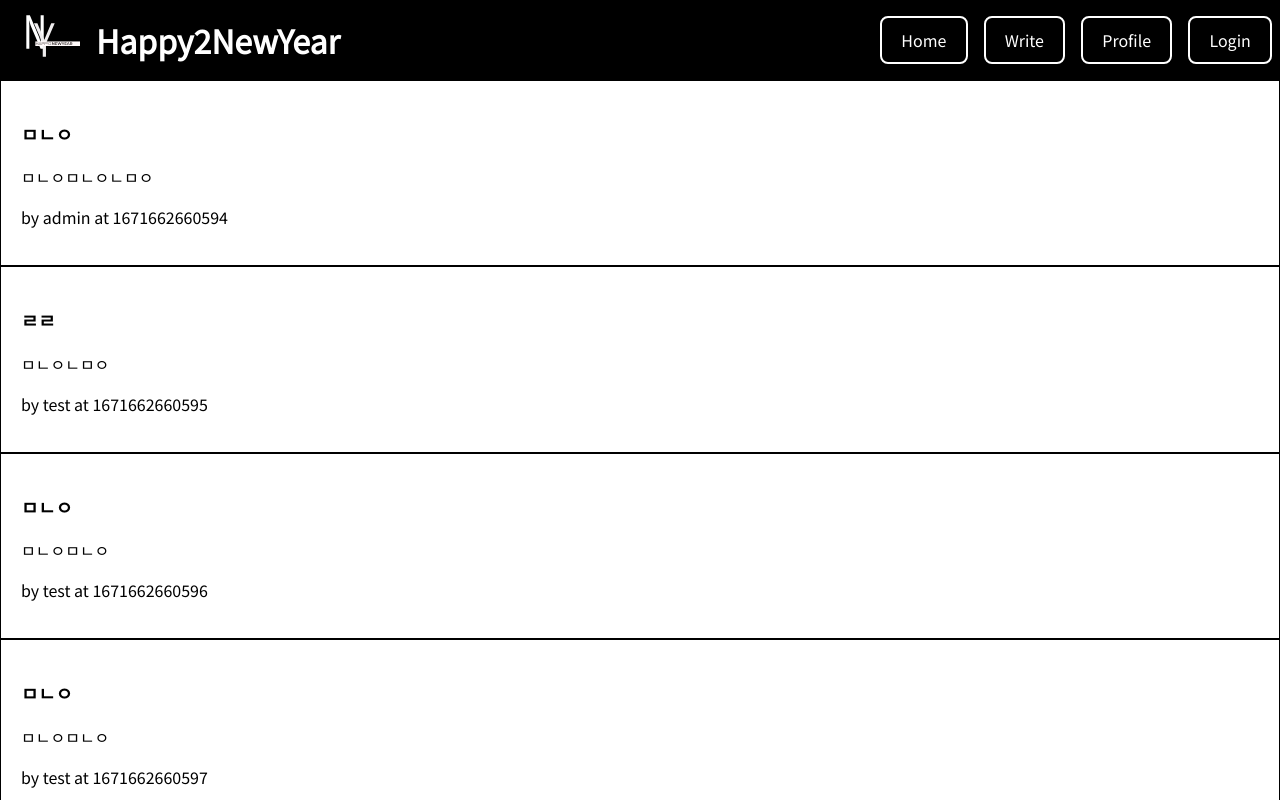
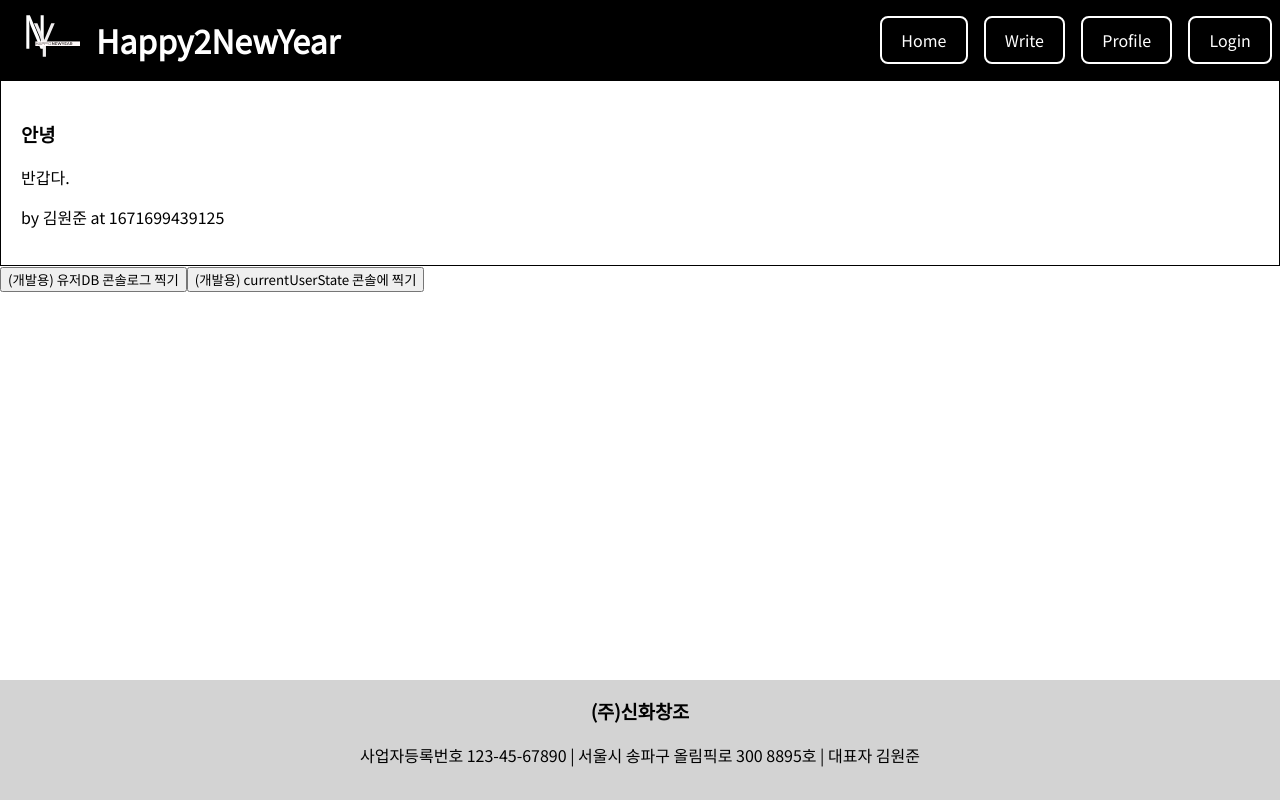
Before and after one commit to themrsung/b2-react-crud, a React (Create React App) app: page / in a window 1280 px wide. Shown: the top 800 px of the page. Built offline with nearby package versions, Linux system fonts and the light colour scheme; data requests are answered from the project's data file.

Commit message:
댓글만들기1

```diff
--- a/db.json
+++ b/db.json
@@ -49,64 +49,20 @@
     {
       "id": "rkdlqdyd",
       "password": 256650335
+    },
+    {
+      "id": "김원준",
+      "password": 1480580
     }
   ],
   "posts": [
     {
-      "id": "640b1c82-f1a2-4985-9a2f-bb6191458085",
-      "author": "admin",
-      "title": "ㅁㄴㅇ",
-      "content": "ㅁㄴㅇㅁㄴㅇㄴㅁㅇ",
-      "createdAt": 1671662660594
-    },
-    {
-      "id": "84434282-73f4-46bf-8498-871c181496b4",
-      "author": "test",
-      "title": "ㄹㄹ",
-      "content": "ㅁㄴㅇㄴㅁㅇ",
-      "createdAt": 1671662660595
-    },
-    {
-      "id": "d31a0a91-25ac-4e88-adfb-9ecfd259b447",
-      "author": "test",
-      "title": "ㅁㄴㅇ",
-      "content": "ㅁㄴㅇㅁㄴㅇ",
-      "createdAt": 1671662660596
-    },
-    {
-      "id": "8c32b304-742c-4b47-a51d-1fcd93fcbd7a",
-      "author": "test",
-      "title": "ㅁㄴㅇ",
-      "content": "ㅁㄴㅇㅁㄴㅇ",
-      "createdAt": 1671662660597
-    },
-    {
-      "id": "3c0d98ab-8c4a-4f79-b278-04e2553f6701",
-      "author": "admin",
-      "title": "asd",
-      "content": "dddddd",
-      "createdAt": 1671662660598
-    },
-    {
-      "id": "f000cec8-7466-41ea-81c9-46de158bc301",
-      "author": "ska",
-      "title": "g",
-      "content": "gg",
-      "createdAt": 1671677215690
-    },
-    {
-      "id": "cccfad70-baad-435e-8e51-9060dcb43afb",
-      "author": "dudwns",
-      "title": "123",
-      "content": "123",
-      "createdAt": 1671691834722
-    },
-    {
-      "id": "ecb27ea3-05ce-4213-8187-6e19ead71135",
-      "author": "rkdlqdyd",
-      "title": "가입완료,",
-      "content": "작성 가능?",
-      "createdAt": 1671697372610
+      "id": "c19cb85b-8b56-4033-840e-0b6bffe16c61",
+      "author": "김원준",
+      "title": "안녕",
+      "content": "반갑다.",
+      "createdAt": 1671699439125,
+      "comments": [{}]
     }
   ]
 }
--- a/src/components/home/writePostForm.jsx
+++ b/src/components/home/writePostForm.jsx
@@ -36,7 +36,8 @@ const WritePostForm = function () {
       author: getCurrentUserState().id,
       title: postTitle,
       content: postContent,
-      createdAt: Date.now()
+      createdAt: Date.now(),
+      comments: []
     }
 
     await axios.post(SERVER_URL + '/posts', post)
--- /dev/null
+++ b/src/components/viewPost/viewCommentsComponent.jsx
@@ -0,0 +1,56 @@
+import axios from 'axios'
+import React, { useEffect, useState } from 'react'
+import { SERVER_URL } from '../../serverUrl'
+
+const ViewCommentsComponent = ({ postId }) => {
+  const [post, setPost] = useState({})
+
+  const [comments, setComments] = useState([])
+
+  const fetchPost = async function () {
+    const response = await axios.get(SERVER_URL + '/posts/' + postId)
+    setPost(response.data)
+    setComments(response.data.comments)
+  }
+
+  useEffect(() => {
+    fetchPost()
+  }, [])
+
+  const [userComment, setUserComment] = useState('')
+
+  const onWriteComment = () => {
+    console.log('test')
+  }
+
+  return (
+    <div className="ViewCommentsComponent">
+      <div>
+        <form
+          onSubmit={(e) => {
+            e.preventDefault()
+            onWriteComment()
+          }}
+        >
+          <div>
+            <label></label>
+            <input
+              value={userComment}
+              onChange={(e) => {
+                setUserComment(e.target.value)
+              }}
+            />
+          </div>
+          <button type="submit">확인</button>
+        </form>
+      </div>
+      <div>
+        {comments.map((comment) => {
+          return <div key={comment.id}></div>
+        })}
+      </div>
+    </div>
+  )
+}
+
+export default ViewCommentsComponent
--- a/src/pages/ViewPost.jsx
+++ b/src/pages/ViewPost.jsx
@@ -2,6 +2,7 @@ import axios from 'axios'
 import { useEffect, useState } from 'react'
 import { useNavigate, useParams } from 'react-router-dom'
 import Post from '../components/shared/post'
+import ViewCommentsComponent from '../components/viewPost/viewCommentsComponent'
 import { SERVER_URL } from '../serverUrl'
 
 const ViewPost = function () {
@@ -26,8 +27,6 @@ const ViewPost = function () {
     fetchPost()
   }, [])
 
-  console.log(post)
-
   return (
     <div className="ViewPost">
       <Post post={post} noLink={true} />
@@ -39,6 +38,7 @@ const ViewPost = function () {
       {/* <button type="button" onClick={() => onDeleteBtn(post.Id)}>
         삭제
       </button> */}
+      <ViewCommentsComponent postId={postId} />
     </div>
   )
 }
```
Also changed, not shown: 1 other file (tests, documents, lock files or other folders).
